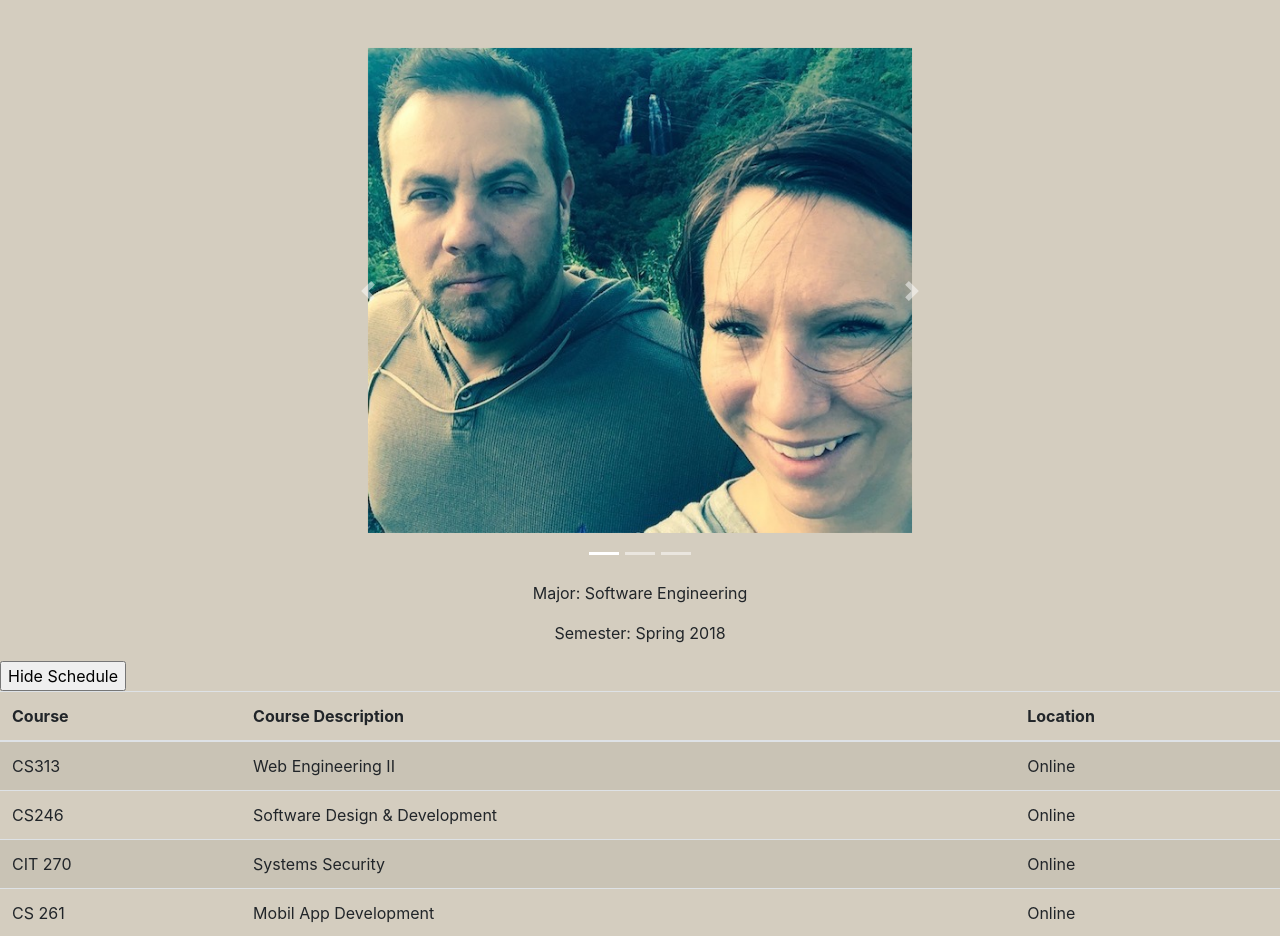
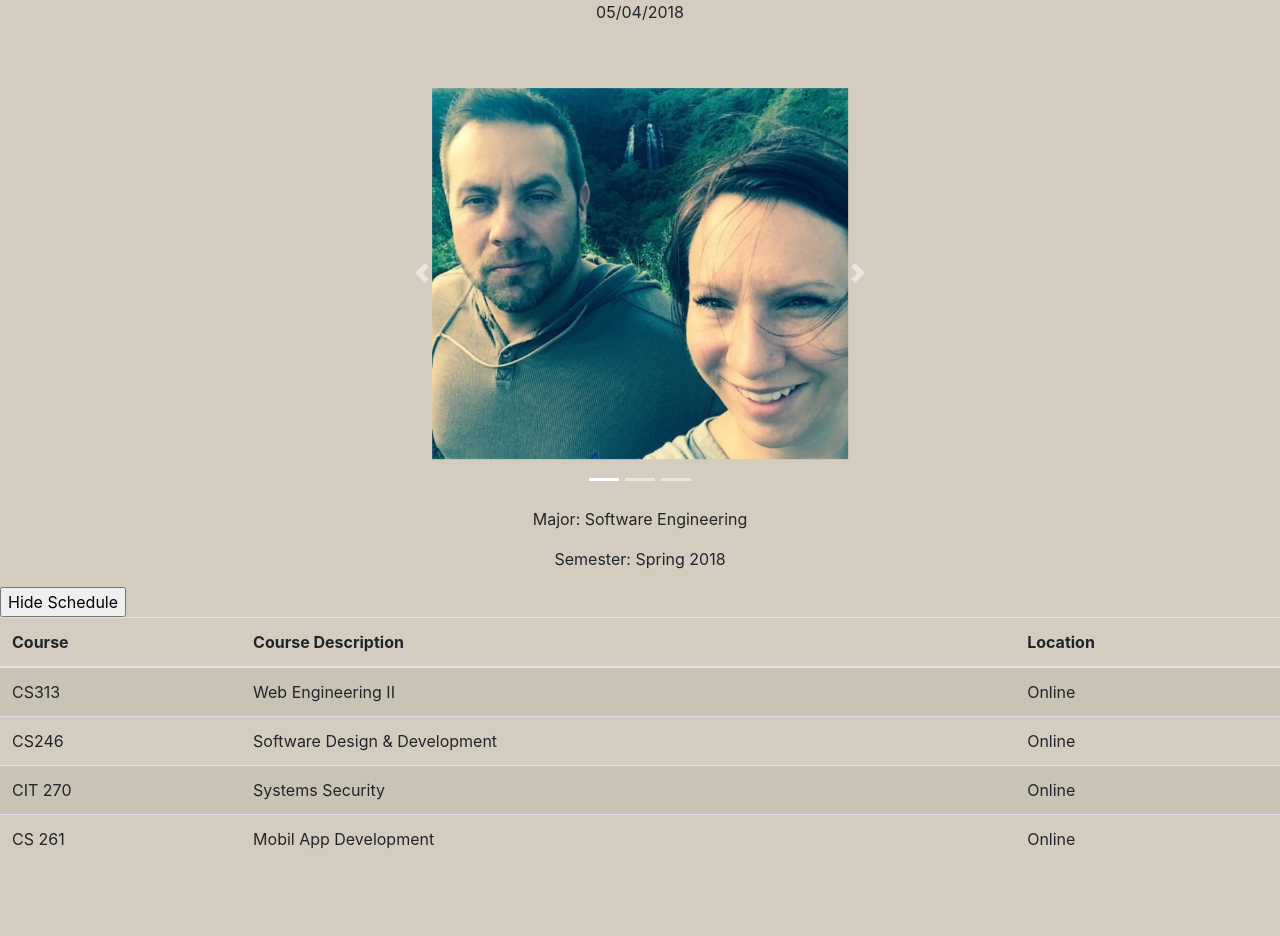
Before and after one commit to dbaldwin77/CS313, a PHP site: page / in a window 1280 px wide. Shown: the part 56-992 px from the top of the page. After the commit the page ends 905 px from the top, so only its background shows below. Run offline with PHP 8.4, Linux system fonts and the light colour scheme.

Commit message:
added php date and changed assignments index.html to index.php

```diff
--- a/Stylesheets/stylesheet01.css
+++ b/Stylesheets/stylesheet01.css
@@ -8,11 +8,18 @@ a {
     text-align: center;
 }
 
+#date {
+        margin-left: auto;
+    margin-right: auto;
+    text-align: center;
+}
+
 #myCarousel {
     display: block;
     margin-left: auto;
     margin-right: auto;
-    width: 50%;
+    width: 40%;
+    height: 40%;
 }
 
 body {
--- a/assignments/week02/index.html
+++ b/assignments/week02/index.html
@@ -22,7 +22,7 @@
     <div class="collapse navbar-collapse" id="collapsibleNavbar">
       <ul class="navbar-nav">
         <li class="nav-item">
-          <a class="nav-link" href="../index.html">Assignments</a>
+          <a class="nav-link" href="../index.php">Assignments</a>
         </li>
 			</ul>
 		</div>
--- a/index.php
+++ b/index.php
@@ -20,12 +20,15 @@
            <div class="collapse navbar-collapse" id="collapsibleNavbar">
              <ul class="navbar-nav">
                <li class="nav-item">
-                 <a class="nav-link" href="assignments/index.html">CS 313 Assignments</a>
+                 <a class="nav-link" href="assignments/index.php">CS 313 Assignments</a>
                </li>
 
              </ul>
            </div>
          </nav>
+        <?php
+          echo "<P id=\"date\">".date("m/d/Y") . "</P>";
+        ?>
 
           <div id="myCarousel" class="carousel slide" data-ride="carousel">
 
```
Also changed, not shown: assignments/index.php (renamed from assignments/index.html).
